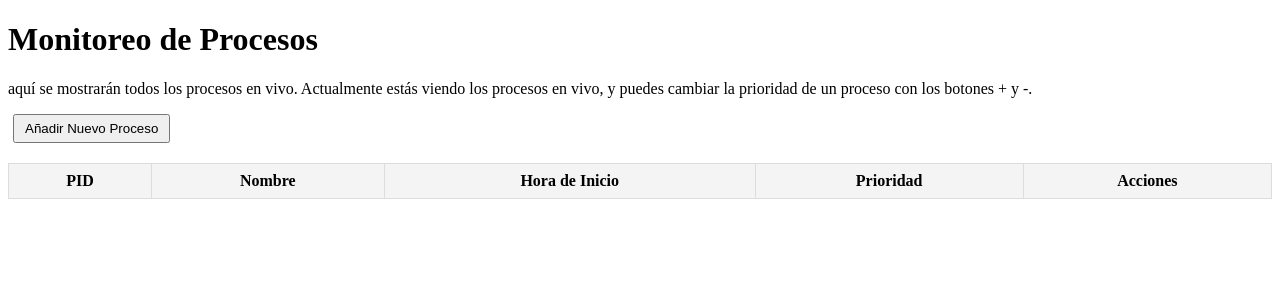
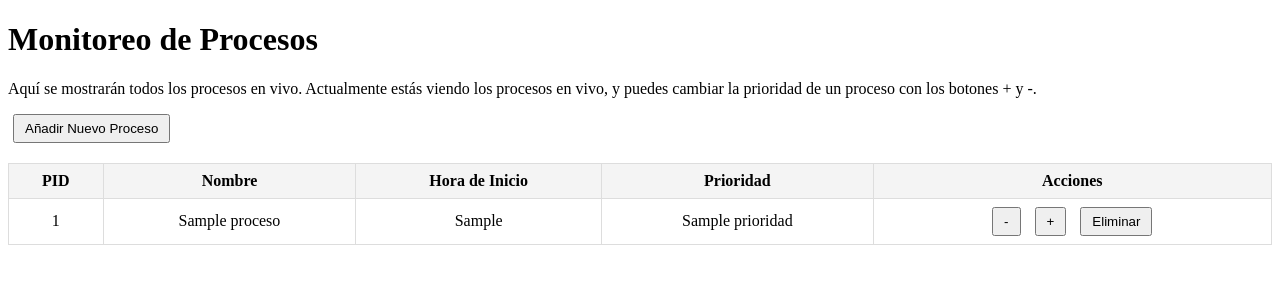
Before and after one commit to KevinRodriguezLima/TIF-SO, a Flask app: template templates/index.html in a window 1280 px wide. Shown: the top 300 px of the page. Run offline with Flask 3, Linux system fonts and the light colour scheme; the template is opened without the code that fills it: most values are stand-ins (such as "Sample title", 1, 10 or a date in 2020); lists and menus that the app fills with data are empty; some libraries are stand-ins or nearby versions.

Commit message:
Corrigiendo la funcion inicio() para que muestre renderize la pagina index.html cada vez que entremos a ella

```diff
--- a/app.py
+++ b/app.py
@@ -12,7 +12,21 @@
 
 @app.route('/')
 def inicio():
-    return render_template('index.html')
+    procesos = []
+    for pid, prioridad in prioridades_procesos.items():
+        try:
+            proc = psutil.Process(pid)
+            info_proceso = {
+                "pid": proc.pid,
+                "nombre": proc.name(),
+                "hora_inicio": time.strftime('%Y-%m-%d %H:%M:%S', time.localtime(proc.create_time())),
+                "prioridad": prioridad
+            }
+            procesos.append(info_proceso)
+        except psutil.NoSuchProcess:
+            pass
+
+    return render_template('index.html', procesos=procesos)
 
 @app.route('/crear_proceso', methods=['GET', 'POST'])
 def crear_proceso():
@@ -37,7 +51,6 @@
         socketio.emit('proceso_nuevo', [info_proceso])
 
         return redirect('/')
-
     return render_template('crear_proceso.html', max_pid=max_pid)
 
 
--- a/templates/index.html
+++ b/templates/index.html
@@ -32,7 +32,7 @@
 </head>
 <body>
     <h1>Monitoreo de Procesos</h1>
-    <p>aquí se mostrarán todos los procesos en vivo. Actualmente estás viendo los procesos en vivo, y puedes cambiar la prioridad de un proceso con los botones + y -.</p>
+    <p>Aquí se mostrarán todos los procesos en vivo. Actualmente estás viendo los procesos en vivo, y puedes cambiar la prioridad de un proceso con los botones + y -.</p>
 
     <button onclick="window.location.href='/crear_proceso'">Añadir Nuevo Proceso</button>
 
@@ -47,6 +47,19 @@
             </tr>
         </thead>
         <tbody>
+            {% for proceso in procesos %}
+            <tr id="fila-{{ proceso.pid }}">
+                <td>{{ proceso.pid }}</td>
+                <td>{{ proceso.nombre }}</td>
+                <td>{{ proceso.hora_inicio }}</td>
+                <td id="prioridad-{{ proceso.pid }}">{{ proceso.prioridad }}</td>
+                <td>
+                    <button onclick="cambiarPrioridad({{ proceso.pid }}, -1)">-</button>
+                    <button onclick="cambiarPrioridad({{ proceso.pid }}, 1)">+</button>
+                    <button onclick="eliminarProceso({{ proceso.pid }})">Eliminar</button>
+                </td>
+            </tr>
+            {% endfor %}
         </tbody>
     </table>
 
@@ -96,7 +109,7 @@
             const pid = datos.pid;
             const fila = document.getElementById(`fila-${pid}`);
             if (fila) {
-                fila.remove();  // Eliminar la fila de la tabla
+                fila.remove();
             }
         });
 
```
